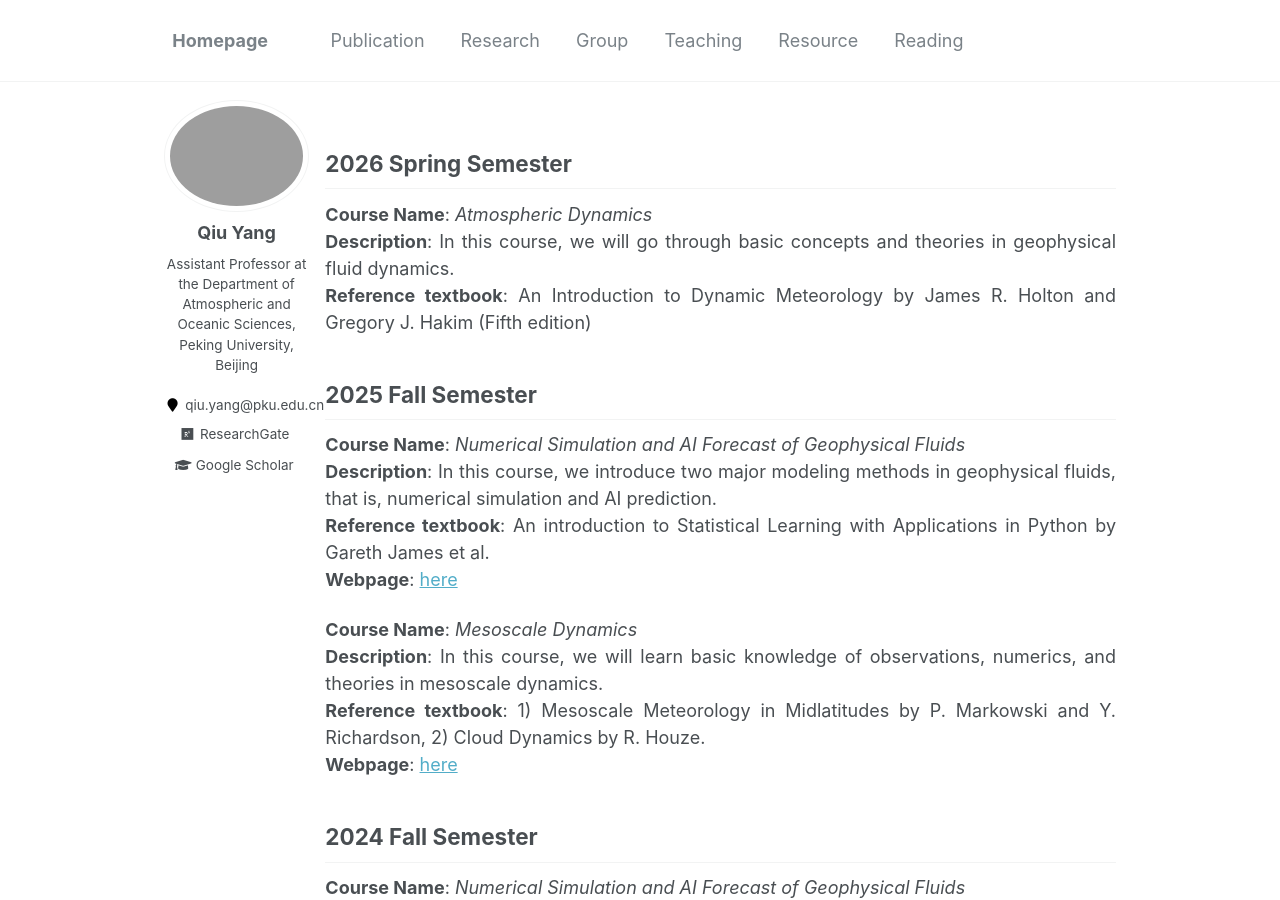
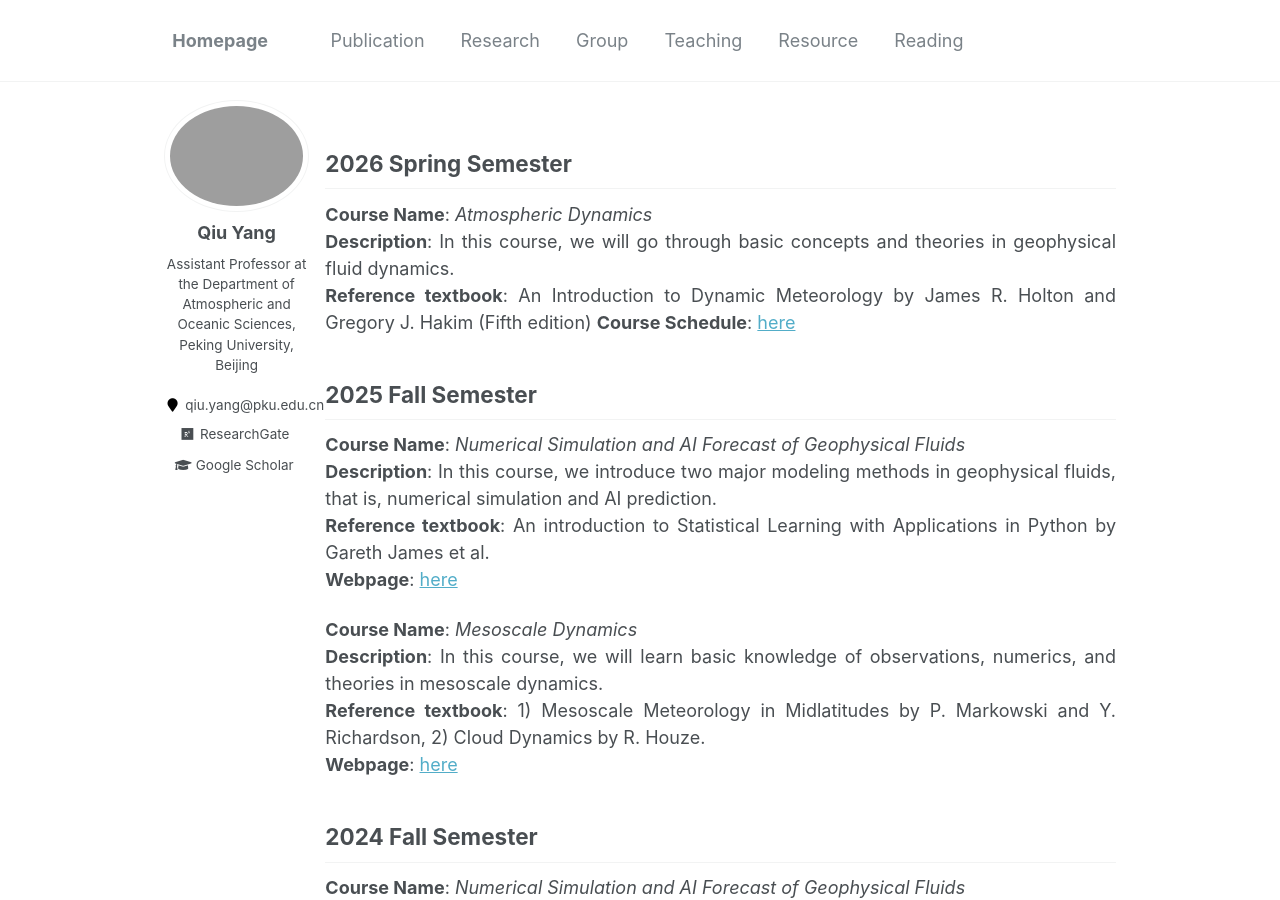
Before and after one commit to qiuyang50/qiuyang50.github.io, a Jekyll site: the page built from _pages/teaching.md, in a window 1280 px wide and 900 px high. Built offline with Jekyll 4.4.1, drawn with Linux system fonts in a browser that asks for light colours.

Commit message:
Update teaching.md

```diff
--- a/_pages/teaching.md
+++ b/_pages/teaching.md
@@ -9,6 +9,7 @@ author_profile: true
 **Course Name**: *Atmospheric Dynamics*
 **Description**: In this course, we will go through basic concepts and theories in geophysical fluid dynamics.
 **Reference textbook**: An Introduction to Dynamic Meteorology by James R. Holton and Gregory J. Hakim (Fifth edition)
+**Course Schedule**: [here](https://docs.qq.com/sheet/DRXJhRG5FTFBqYkFs)
 
 2025 Fall Semester
 ---
```
